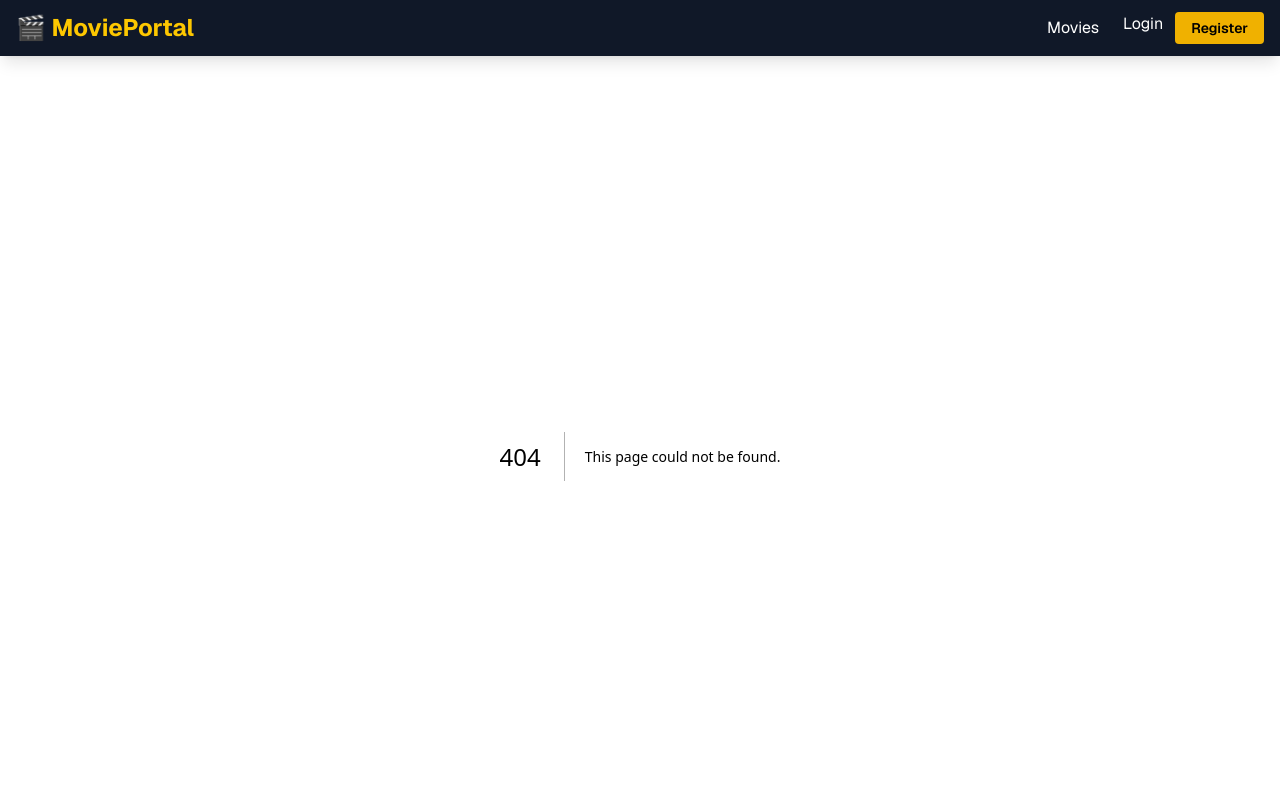
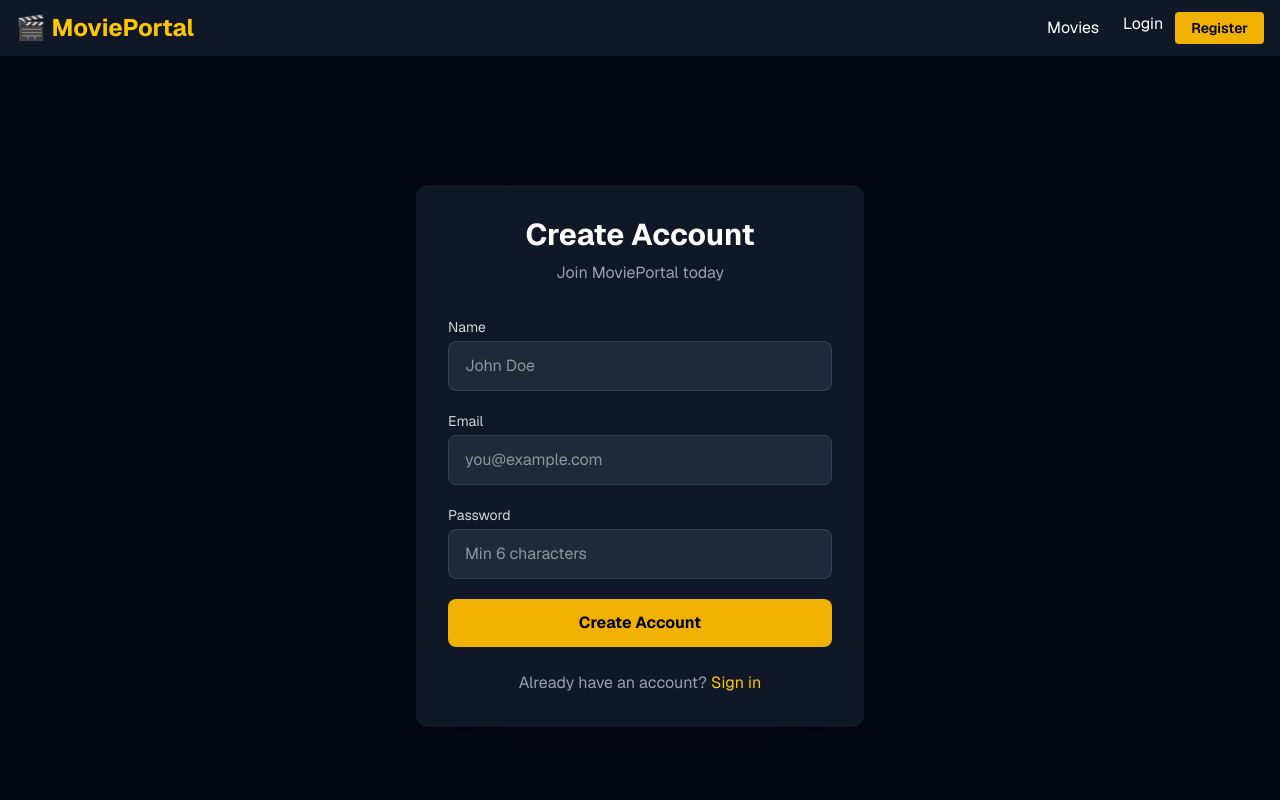
Before and after one commit to tasinzuba/next-level-assignment-b6-a5-frontend, a Next.js app: page /register in a window 1280 px wide. Before the commit this address had no page. Shown: the top 800 px of the page. Built offline with nearby package versions, Linux system fonts and the light colour scheme; no server answers.

Commit message:
add user registration page with name email and password

```diff
--- /dev/null
+++ b/app/register/page.tsx
@@ -0,0 +1,90 @@
+'use client';
+
+import { useState } from 'react';
+import Link from 'next/link';
+import { useRouter } from 'next/navigation';
+import toast from 'react-hot-toast';
+import api from '@/lib/api';
+import { useAuthStore } from '@/store/authStore';
+
+export default function RegisterPage() {
+  const router = useRouter();
+  const setAuth = useAuthStore((s) => s.setAuth);
+  const [form, setForm] = useState({ name: '', email: '', password: '' });
+  const [loading, setLoading] = useState(false);
+
+  const handleSubmit = async (e: React.FormEvent) => {
+    e.preventDefault();
+    setLoading(true);
+    try {
+      const res = await api.post('/auth/register', form);
+      const { user, token } = res.data.data;
+      setAuth(user, token);
+      toast.success('Registration successful!');
+      router.push('/');
+    } catch (err: unknown) {
+      const error = err as { response?: { data?: { message?: string } } };
+      toast.error(error.response?.data?.message || 'Registration failed');
+    } finally {
+      setLoading(false);
+    }
+  };
+
+  return (
+    <div className="min-h-screen flex items-center justify-center px-4 bg-gray-950">
+      <div className="w-full max-w-md bg-gray-900 rounded-xl p-8 shadow-2xl">
+        <h1 className="text-3xl font-bold text-white mb-2 text-center">Create Account</h1>
+        <p className="text-gray-400 text-center mb-8">Join MoviePortal today</p>
+
+        <form onSubmit={handleSubmit} className="space-y-5">
+          <div>
+            <label className="block text-sm text-gray-300 mb-1">Name</label>
+            <input
+              type="text"
+              required
+              value={form.name}
+              onChange={(e) => setForm({ ...form, name: e.target.value })}
+              className="w-full bg-gray-800 text-white border border-gray-700 rounded-lg px-4 py-3 focus:outline-none focus:border-yellow-400"
+              placeholder="John Doe"
+            />
+          </div>
+          <div>
+            <label className="block text-sm text-gray-300 mb-1">Email</label>
+            <input
+              type="email"
+              required
+              value={form.email}
+              onChange={(e) => setForm({ ...form, email: e.target.value })}
+              className="w-full bg-gray-800 text-white border border-gray-700 rounded-lg px-4 py-3 focus:outline-none focus:border-yellow-400"
+              placeholder="you@example.com"
+            />
+          </div>
+          <div>
+            <label className="block text-sm text-gray-300 mb-1">Password</label>
+            <input
+              type="password"
+              required
+              minLength={6}
+              value={form.password}
+              onChange={(e) => setForm({ ...form, password: e.target.value })}
+              className="w-full bg-gray-800 text-white border border-gray-700 rounded-lg px-4 py-3 focus:outline-none focus:border-yellow-400"
+              placeholder="Min 6 characters"
+            />
+          </div>
+          <button
+            type="submit"
+            disabled={loading}
+            className="w-full bg-yellow-500 hover:bg-yellow-600 text-black font-bold py-3 rounded-lg transition disabled:opacity-50"
+          >
+            {loading ? 'Creating account...' : 'Create Account'}
+          </button>
+        </form>
+
+        <p className="text-center text-gray-400 mt-6">
+          Already have an account?{' '}
+          <Link href="/login" className="text-yellow-400 hover:underline">Sign in</Link>
+        </p>
+      </div>
+    </div>
+  );
+}
```
